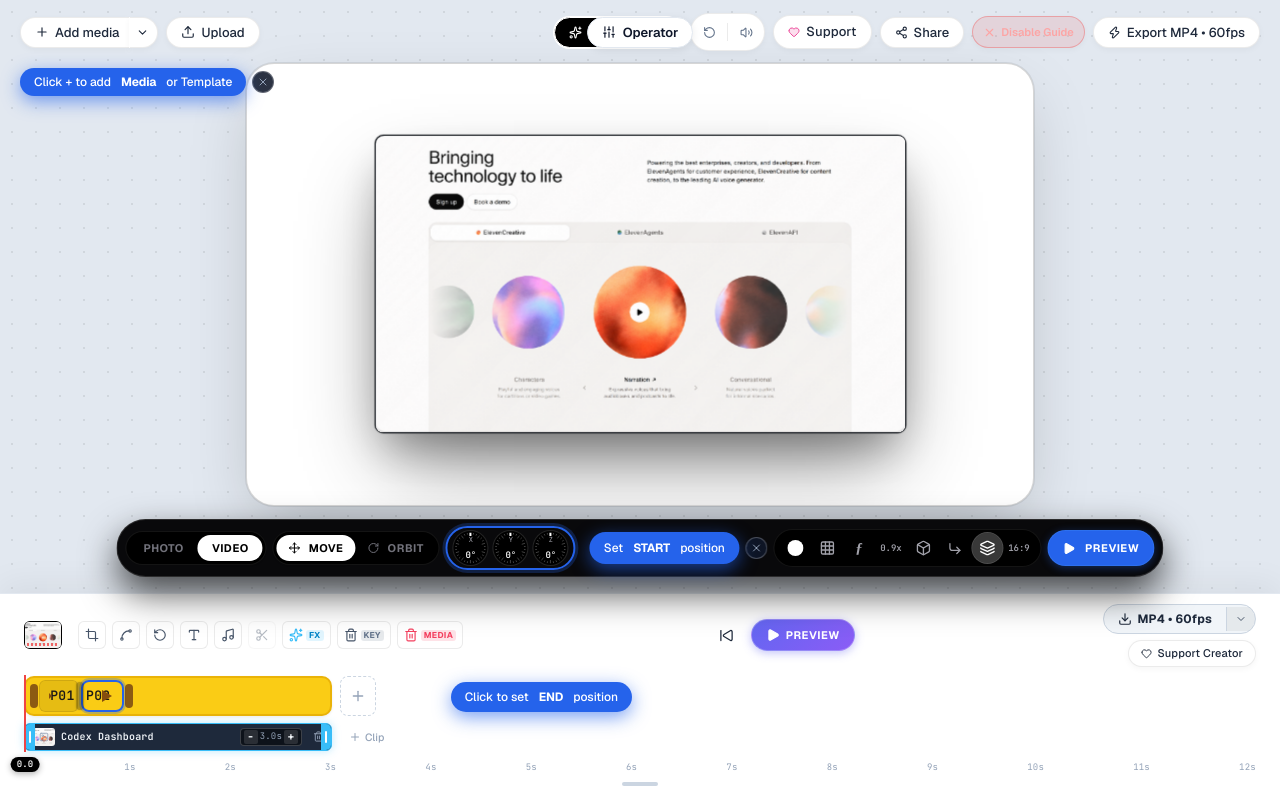
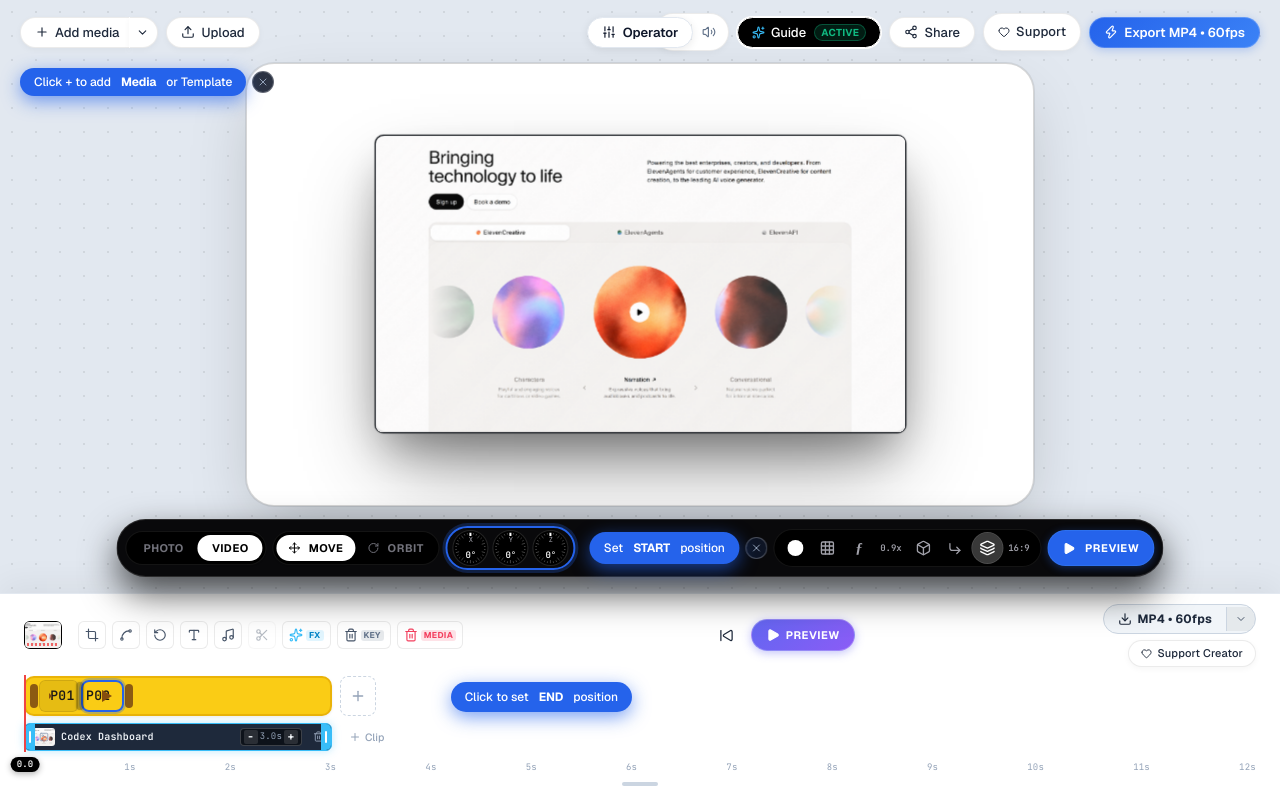
Before and after one commit to Fazzbro/Zetashot, a React (Vite) app: page / in a window 1280 px wide. Built offline with nearby package versions, Linux system fonts and the light colour scheme; a web font is replaced by a local one.

Commit message:
fix(ui): structure header in clear 3-tier hierarchy and optimize mobile operations

```diff
--- a/src/App.tsx
+++ b/src/App.tsx
@@ -917,24 +917,6 @@ export function App() {
   const handleShareLink = async () => {
     const url = getShareUrl();
     try {
-      if (typeof navigator !== 'undefined' && typeof navigator.share === 'function') {
-        try {
-          await navigator.share({
-            title: 'Zetashot Studio',
-            text: 'Check out this 3D mockup animation created with Zetashot',
-            url,
-          });
-          setIsCopiedLink(true);
-          setTimeout(() => setIsCopiedLink(false), 2500);
-          return;
-        } catch (shareErr: unknown) {
-          if (shareErr instanceof Error && shareErr.name === 'AbortError') {
-            return;
-          }
-          // Fall through to clipboard copy if share dialog failed
-        }
-      }
-
       if (navigator.clipboard && navigator.clipboard.writeText) {
         await navigator.clipboard.writeText(url);
       } else {
@@ -2667,9 +2649,32 @@ export function App() {
           />
         </div>
 
-        {/* 3. TOP-RIGHT TOOLBAR: Unified Single-Row Hierarchy */}
+        {/* 3. TOP-RIGHT TOOLBAR: Structured in clear hierarchy (Utilities -> Secondary Actions -> Primary CTA) */}
         <div className="top-right-toolbar">
-          {/* A. Onboarding / Guide Pill (Tutorial Category) */}
+          {/* Tier 1: Scene & Audio Utilities (Unified Segmented Pill Group) */}
+          <div className="top-utility-group desktop-only-btn" title="Scene camera & audio utilities">
+            <button
+              type="button"
+              className="top-utility-btn"
+              onClick={handleResetScene}
+              title="Reset scene camera angle"
+              aria-label="Reset scene camera angle"
+            >
+              <RotateCcw size={14} />
+            </button>
+            <div className="top-utility-divider" />
+            <button
+              type="button"
+              className="top-utility-btn"
+              onClick={() => setSoundEnabled(!soundEnabled)}
+              title={soundEnabled ? 'Mute sound effects' : 'Enable sound effects'}
+              aria-label={soundEnabled ? 'Mute sound effects' : 'Enable sound effects'}
+            >
+              {soundEnabled ? <Volume2 size={14} /> : <VolumeX size={14} />}
+            </button>
+          </div>
+
+          {/* Tier 2: Beginner Guide Interactive Tour Pill */}
           <button
             type="button"
             className={`top-pill-btn desktop-only-btn ${isGuideOpen ? 'is-active-guide' : ''}`}
@@ -2684,72 +2689,37 @@ export function App() {
             }}
             title="Interactive Beginner Guide & Feature Tour"
           >
-            <Sparkles size={13} color="#ffffff" />
+            <Sparkles size={13} color="#38bdf8" />
             <span>Guide</span>
-            <span className="guide-tour-badge">{isGuideOpen ? 'Active' : 'Start'}</span>
+            <span className={`guide-tour-badge ${isGuideOpen ? 'is-active' : ''}`}>
+              {isGuideOpen ? 'Active' : 'Start'}
+            </span>
           </button>
 
-          {/* B. Scene & Audio Utilities (Compact Segmented Capsule) */}
-          <div className="top-segmented-capsule desktop-only-btn" role="group" aria-label="Scene and audio utilities">
-            <button
-              type="button"
-              className="top-segmented-item"
-              onClick={handleResetScene}
-              title="Reset scene camera angle"
-              aria-label="Reset scene camera angle"
-            >
-              <RotateCcw size={13} />
-            </button>
-            <div className="top-segmented-divider" />
-            <button
-              type="button"
-              className={`top-segmented-item ${!soundEnabled ? 'is-muted' : ''}`}
-              onClick={() => setSoundEnabled(!soundEnabled)}
-              title={soundEnabled ? 'Mute sounds' : 'Enable sounds'}
-              aria-label={soundEnabled ? 'Mute sounds' : 'Enable sounds'}
-            >
-              {soundEnabled ? <Volume2 size={13} /> : <VolumeX size={13} />}
-            </button>
-          </div>
-
-          {/* C. Social & Support Pills (Aligned on Same Horizontal Baseline) */}
+          {/* Tier 2: Share Live Project Pill */}
+          <button
+            type="button"
+            className="top-pill-btn desktop-only-btn"
+            onClick={handleShareLink}
+            title="Share live studio link (https://zetashot.vercel.app)"
+          >
+            {isCopiedLink ? <Check size={14} color="#10b981" /> : <Share2 size={14} />}
+            <span>{isCopiedLink ? 'Copied Link!' : 'Share'}</span>
+          </button>
+
+          {/* Tier 2: Support Creator Link (Horizontal baseline aligned) */}
           <a
             href="https://paypal.me/zetabyteIN"
             target="_blank"
             rel="noopener noreferrer"
-            className="top-pill-btn top-support-pill desktop-only-btn"
+            className="top-pill-btn support-creator-pill-link desktop-only-btn"
             title="Support Creator on PayPal (@zetabyteIN)"
           >
-            <Heart size={12} className="top-support-heart-icon" />
+            <Heart size={12} stroke="currentColor" fill="none" color="#ec4899" />
             <span>Support</span>
           </a>
 
-          <button
-            type="button"
-            className="top-pill-btn top-share-pill desktop-only-btn"
-            onClick={handleShareLink}
-            title="Share live studio link (https://zetashot.vercel.app)"
-          >
-            {isCopiedLink ? <Check size={13} color="#10b981" /> : <Share2 size={13} />}
-            <span>{isCopiedLink ? 'Copied Link!' : 'Share'}</span>
-          </button>
-
-          {/* D. Direct 1-Click Guide Disable Button (Visible on mobile & desktop whenever guide is active) */}
-          {isGuideOpen && !isMobileGuideDisabled && (
-            <button
-              type="button"
-              className="top-pill-btn guide-disable-quick-btn"
-              onClick={handleDisableGuide}
-              title="Disable guide tips"
-              aria-label="Disable guide"
-            >
-              <X size={13} />
-              <span className="guide-disable-text-desktop">Disable Guide</span>
-              <span className="guide-disable-text-mobile">Guide Off</span>
-            </button>
-          )}
-
-          {/* E. Primary Export CTA (Standalone, Prominent, Single Row Baseline) */}
+          {/* Tier 3: Primary Action - Export Video Hero Button */}
           <button
             type="button"
             className="top-pill-btn top-upgrade-btn"
@@ -2758,7 +2728,7 @@ export function App() {
             disabled={isProcessing}
             title={`Export video as ${exportFormat.toUpperCase()} at ${exportFps} FPS`}
           >
-            <Zap size={13} />
+            <Zap size={14} />
             <span className="export-btn-label">
               {isProcessing
                 ? `Exporting ${exportFormat.toUpperCase()} (${exportFps}fps) ${exportProgress}%`
@@ -2769,7 +2739,7 @@ export function App() {
             </span>
           </button>
 
-          {/* F. Mobile Menu Hamburger Button (visible <= 768px) */}
+          {/* Mobile Studio Menu Toggle (visible <= 768px, generous 40px+ tap area) */}
           <button
             type="button"
             className="top-pill-btn mobile-menu-toggle-btn"
@@ -2802,6 +2772,32 @@ export function App() {
             </div>
 
             <div className="mobile-drawer-content">
+              {/* Quick Mobile Export Banner */}
+              <div className="mobile-drawer-section">
+                <button
+                  type="button"
+                  className="mobile-drawer-export-hero-btn"
+                  onClick={() => {
+                    setIsMobileMenuOpen(false);
+                    handleExport(exportFormat, exportFps);
+                  }}
+                  disabled={isProcessing}
+                  title="Export Video"
+                >
+                  <div className="mobile-drawer-export-icon">
+                    <Zap size={18} />
+                  </div>
+                  <div className="mobile-drawer-export-info">
+                    <span className="mobile-drawer-export-title">
+                      {isProcessing ? `Exporting Video (${exportProgress}%)` : `Export ${exportFormat.toUpperCase()} Video`}
+                    </span>
+                    <span className="mobile-drawer-export-desc">
+                      Render 60 FPS animation • High definition
+                    </span>
+                  </div>
+                </button>
+              </div>
+
               {/* Option to Disable Guide on Mobile Devices */}
               <div className="mobile-drawer-section">
                 <span className="mobile-drawer-section-title">Guide & Onboarding</span>
```
Also changed, not shown: scripts/run_production_audit.mjs (+10 -18 lines), src/styles/uicamera.css.
